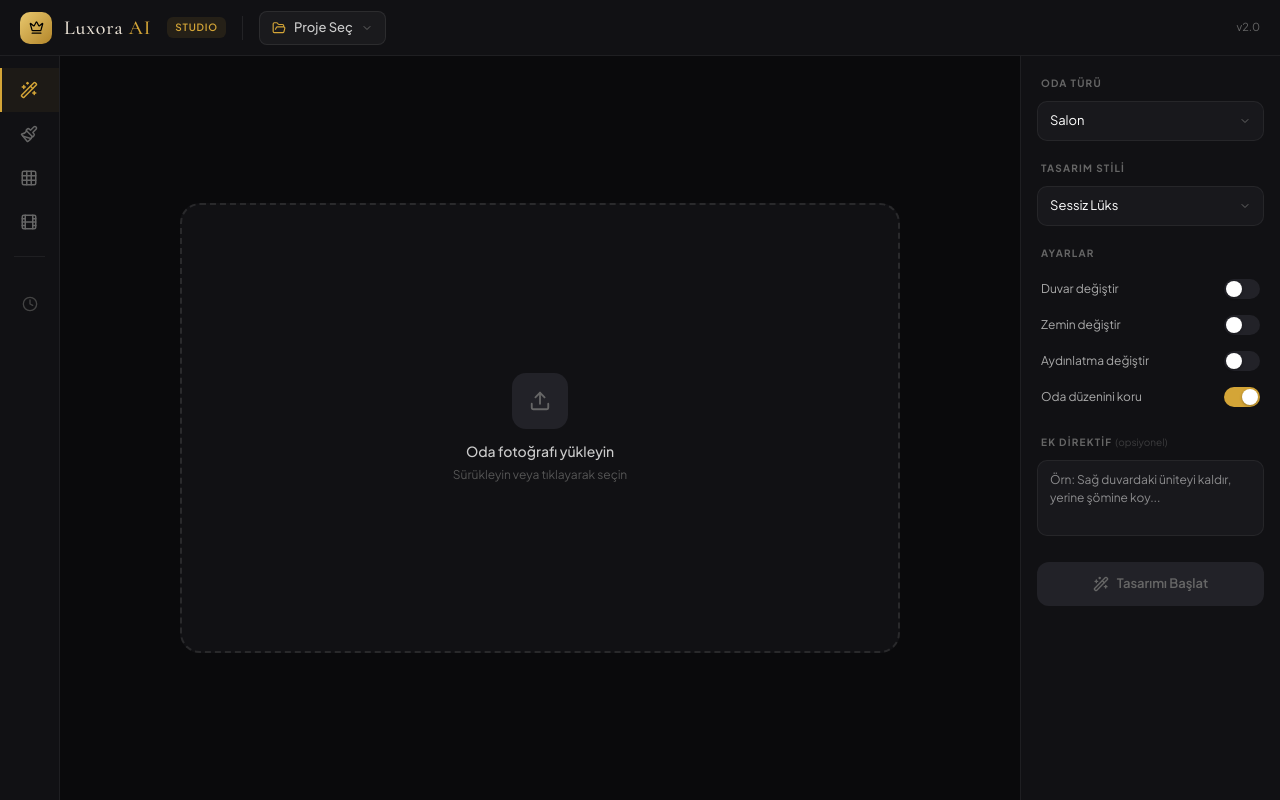
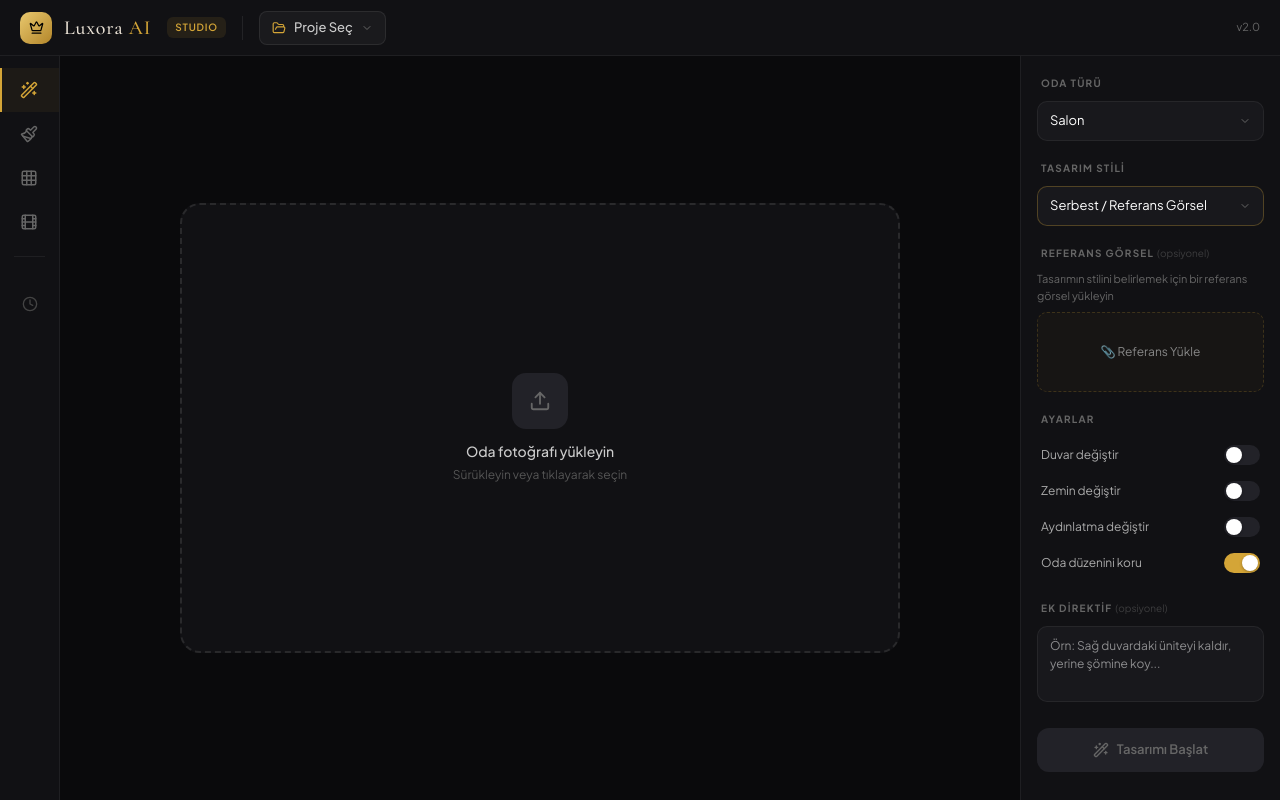
Before and after one commit to aemregul/Luxora-ai-studio-, a Next.js app: page / in a window 1280 px wide. Built offline with nearby package versions, Linux system fonts and the light colour scheme.

Commit message:
feat: add 'Serbest / Referans Görsel' mode - skip style selection, use reference image instead

```diff
--- a/app/api/redesign/route.ts
+++ b/app/api/redesign/route.ts
@@ -2,7 +2,7 @@ import { NextRequest, NextResponse } from 'next/server';
 
 export async function POST(request: NextRequest) {
   try {
-    const { image, roomType, designStyle, options, additionalPrompt } = await request.json();
+    const { image, roomType, designStyle, options, additionalPrompt, referenceImage } = await request.json();
 
     if (!image) {
       return NextResponse.json({ error: 'Görsel gereklidir' }, { status: 400 });
@@ -36,9 +36,25 @@ export async function POST(request: NextRequest) {
     }
 
     // ============================================
-    // STEP 2: Interior design prompt oluştur
+    // STEP 2: Referans görsel CDN'e yükle
     // ============================================
-    const designPrompt = buildDesignPrompt(roomType, designStyle, options, additionalPrompt, roomAnalysis);
+    let refUrl: string | null = null;
+    if (referenceImage && referenceImage.startsWith('data:')) {
+      try {
+        console.log("Referans görsel CDN'e yükleniyor...");
+        refUrl = await uploadToFalCDN(referenceImage, FAL_KEY);
+        console.log("✅ Referans CDN URL:", refUrl.substring(0, 80) + "...");
+      } catch (err) {
+        console.warn("Referans yükleme hatası:", err);
+      }
+    } else if (referenceImage) {
+      refUrl = referenceImage;
+    }
+
+    // ============================================
+    // STEP 3: Interior design prompt oluştur
+    // ============================================
+    const designPrompt = buildDesignPrompt(roomType, designStyle, options, additionalPrompt, roomAnalysis, refUrl);
     console.log("=== FINAL PROMPT ===");
     console.log(designPrompt);
     console.log("=== END PROMPT ===");
@@ -71,7 +87,8 @@ export async function POST(request: NextRequest) {
     try {
       console.log("Model 1: Nano Banana Pro Edit deneniyor...");
       console.log("Mode:", isSpecificEdit ? "SPECIFIC EDIT" : "FULL REDESIGN");
-      resultImageUrl = await generateWithNanoBananaPro(imageUrl, designPrompt, FAL_KEY);
+      const imageUrls = refUrl ? [imageUrl, refUrl] : [imageUrl];
+      resultImageUrl = await generateWithNanoBananaPro(imageUrls, designPrompt, FAL_KEY);
       console.log("✅ Nano Banana Pro başarılı!");
     } catch (err) {
       console.error("❌ Nano Banana Pro hatası:", err);
@@ -81,7 +98,8 @@ export async function POST(request: NextRequest) {
     if (!resultImageUrl) {
       try {
         console.log("Model 2: Nano Banana 2 Edit deneniyor...");
-        resultImageUrl = await generateWithNanoBanana2(imageUrl, designPrompt, FAL_KEY);
+        const imageUrls2 = refUrl ? [imageUrl, refUrl] : [imageUrl];
+        resultImageUrl = await generateWithNanoBanana2(imageUrls2, designPrompt, FAL_KEY);
         console.log("✅ Nano Banana 2 başarılı!");
       } catch (err) {
         console.error("❌ Nano Banana 2 hatası:", err);
@@ -199,7 +217,8 @@ function buildDesignPrompt(
   designStyle: string,
   options: { changeWalls: boolean; changeFloor: boolean; changeLighting: boolean; keepLayout: boolean },
   additionalPrompt: string,
-  roomAnalysis: string
+  roomAnalysis: string,
+  referenceUrl?: string | null
 ): string {
 
   // ---- ODA TÜRLERİ: her oda için spesifik mobilya listesi ----
@@ -263,7 +282,14 @@ function buildDesignPrompt(
 
   // ---- BUILD PROMPT ----
   const roomInfo = roomConfig[roomType] || { name: "luxury room", furniture: "designer furniture, premium accessories, artwork, lighting, rugs, and decorative objects" };
-  const styleDesc = stylePrompts[designStyle] || "modern luxury interior design with premium furniture and finishes";
+
+  // Serbest mod: referans görsel veya genel lüks stil
+  const isFreeStyle = designStyle === 'serbest';
+  const styleDesc = isFreeStyle
+    ? (referenceUrl
+        ? "Match the EXACT design style, color palette, materials, textures, and aesthetic shown in the second reference image. Replicate every visual detail of that style"
+        : "modern luxury interior design with premium furniture and finishes, creative freedom to choose the best aesthetic")
+    : (stylePrompts[designStyle] || "modern luxury interior design with premium furniture and finishes");
 
   // ===== İKİ MOD: SPESİFİK DÜZENLEME vs TAM TASARIM =====
   const hasSpecificEdit = additionalPrompt && additionalPrompt.trim().length > 0;
@@ -362,10 +388,11 @@ function buildDesignPrompt(
 // ============================================
 // MODEL 1: NANO BANANA PRO (en iyi kalite)
 // ============================================
-async function generateWithNanoBananaPro(imageData: string, prompt: string, apiKey: string): Promise<string> {
+async function generateWithNanoBananaPro(imageData: string | string[], prompt: string, apiKey: string): Promise<string> {
+  const imageUrls = Array.isArray(imageData) ? imageData : [imageData];
   const requestBody = {
     prompt: prompt,
-    image_urls: [imageData],
+    image_urls: imageUrls,
     num_images: 1,
     aspect_ratio: "16:9",
     output_format: "png",
@@ -397,10 +424,11 @@ async function generateWithNanoBananaPro(imageData: string, prompt: string, apiK
 // ============================================
 // MODEL 2: NANO BANANA 2 (hızlı fallback)
 // ============================================
-async function generateWithNanoBanana2(imageData: string, prompt: string, apiKey: string): Promise<string> {
+async function generateWithNanoBanana2(imageData: string | string[], prompt: string, apiKey: string): Promise<string> {
+  const imageUrls = Array.isArray(imageData) ? imageData : [imageData];
   const requestBody = {
     prompt: prompt,
-    image_urls: [imageData],
+    image_urls: imageUrls,
     num_images: 1,
     aspect_ratio: "16:9",
     output_format: "png",
--- a/app/page.tsx
+++ b/app/page.tsx
@@ -65,6 +65,7 @@ const ROOMS: Room[] = [
 ];
 
 const STYLES: Style[] = [
+  { id: "serbest", label: "Serbest / Referans Görsel" },
   { id: "sessiz-luks", label: "Sessiz Lüks" },
   { id: "italyan", label: "İtalyan Mimari" },
   { id: "luxury-konsept", label: "Luxury Konsept" },
@@ -104,7 +105,8 @@ export default function LuxoraStudio() {
   const [tool, setTool] = useState<Tool>("redesign");
   const [sideOpen, setSideOpen] = useState(false);
   const [room, setRoom] = useState("salon");
-  const [style, setStyle] = useState("sessiz-luks");
+  const [style, setStyle] = useState("serbest");
+  const [refImg, setRefImg] = useState<string | null>(null);
   const [img, setImg] = useState<string | null>(null);
   const [res, setRes] = useState<string | null>(null);
   const [prompt, setPrompt] = useState("");
@@ -261,7 +263,7 @@ export default function LuxoraStudio() {
     let iv: NodeJS.Timeout | null = null; let done = false;
     iv = setInterval(() => { if (done) { if (iv) clearInterval(iv); return; } setProg(p => { if (p < 95) { const n = p + 0.8; setStat(STAGES.findLast(s => n >= s.p)?.m || ""); return n; } return p; }); }, 500);
     try {
-      const r = await fetch("/api/redesign", { method: "POST", headers: { "Content-Type": "application/json" }, body: JSON.stringify({ image: img, roomType: room, designStyle: style, options: { changeWalls: walls, changeFloor: floor, changeLighting: light, keepLayout: keep }, additionalPrompt: prompt }) });
+      const r = await fetch("/api/redesign", { method: "POST", headers: { "Content-Type": "application/json" }, body: JSON.stringify({ image: img, roomType: room, designStyle: style, options: { changeWalls: walls, changeFloor: floor, changeLighting: light, keepLayout: keep }, additionalPrompt: prompt, referenceImage: refImg }) });
       if (!r.ok) throw new Error((await r.json()).error || "Hata");
       const d = await r.json();
       if (d.success && d.resultImage) {
@@ -1307,6 +1309,28 @@ export default function LuxoraStudio() {
               </select>
             </div>
 
+            {/* Reference Image — shown when 'Serbest' is selected */}
+            {style === 'serbest' && (
+              <div className="panel-section">
+                <div className="panel-label">Referans Görsel <span style={{ textTransform: 'none', letterSpacing: 'normal', opacity: 0.5, fontWeight: 400 }}>(opsiyonel)</span></div>
+                <div style={{ fontSize: 11, color: '#666', marginBottom: 8 }}>Tasarımın stilini belirlemek için bir referans görsel yükleyin</div>
+                {refImg ? (
+                  <div style={{ position: 'relative', borderRadius: 10, overflow: 'hidden', border: '1px solid rgba(212,165,55,0.3)' }}>
+                    <img src={refImg} alt="Referans" style={{ width: '100%', height: 120, objectFit: 'cover', display: 'block' }} />
+                    <button
+                      onClick={() => setRefImg(null)}
+                      style={{ position: 'absolute', top: 6, right: 6, background: 'rgba(0,0,0,0.7)', color: '#fff', border: 'none', borderRadius: '50%', width: 24, height: 24, cursor: 'pointer', fontSize: 14, display: 'flex', alignItems: 'center', justifyContent: 'center' }}
+                    >×</button>
+                  </div>
+                ) : (
+                  <label style={{ display: 'flex', alignItems: 'center', justifyContent: 'center', gap: 8, height: 80, borderRadius: 10, border: '1px dashed rgba(212,165,55,0.2)', background: 'rgba(212,165,55,0.03)', cursor: 'pointer', fontSize: 12, color: '#888', transition: 'all 0.15s' }}>
+                    <input type="file" accept="image/*" hidden onChange={e => { const f = e.target.files?.[0]; if (f) { const r = new FileReader(); r.onload = () => setRefImg(r.result as string); r.readAsDataURL(f); } }} />
+                    📎 Referans Yükle
+                  </label>
+                )}
+              </div>
+            )}
+
             {/* Options */}
             <div className="panel-section">
               <div className="panel-label">Ayarlar</div>
```
